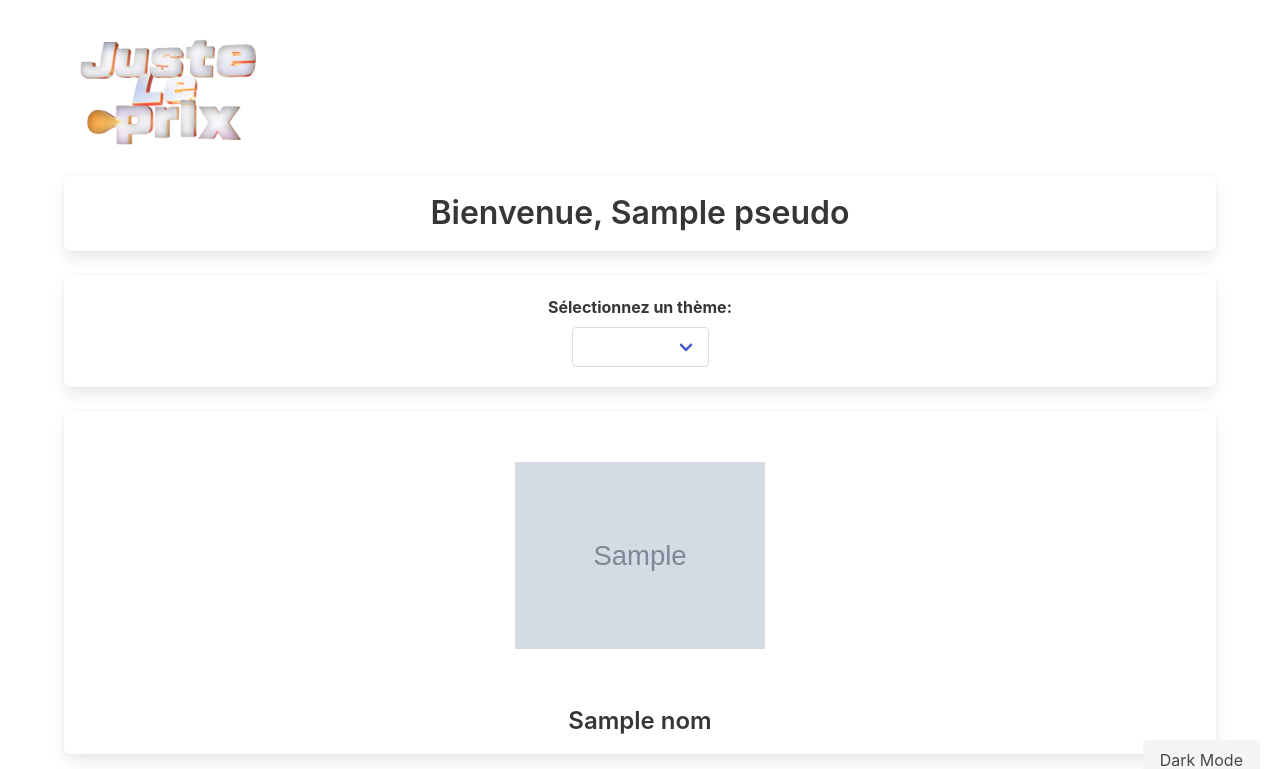
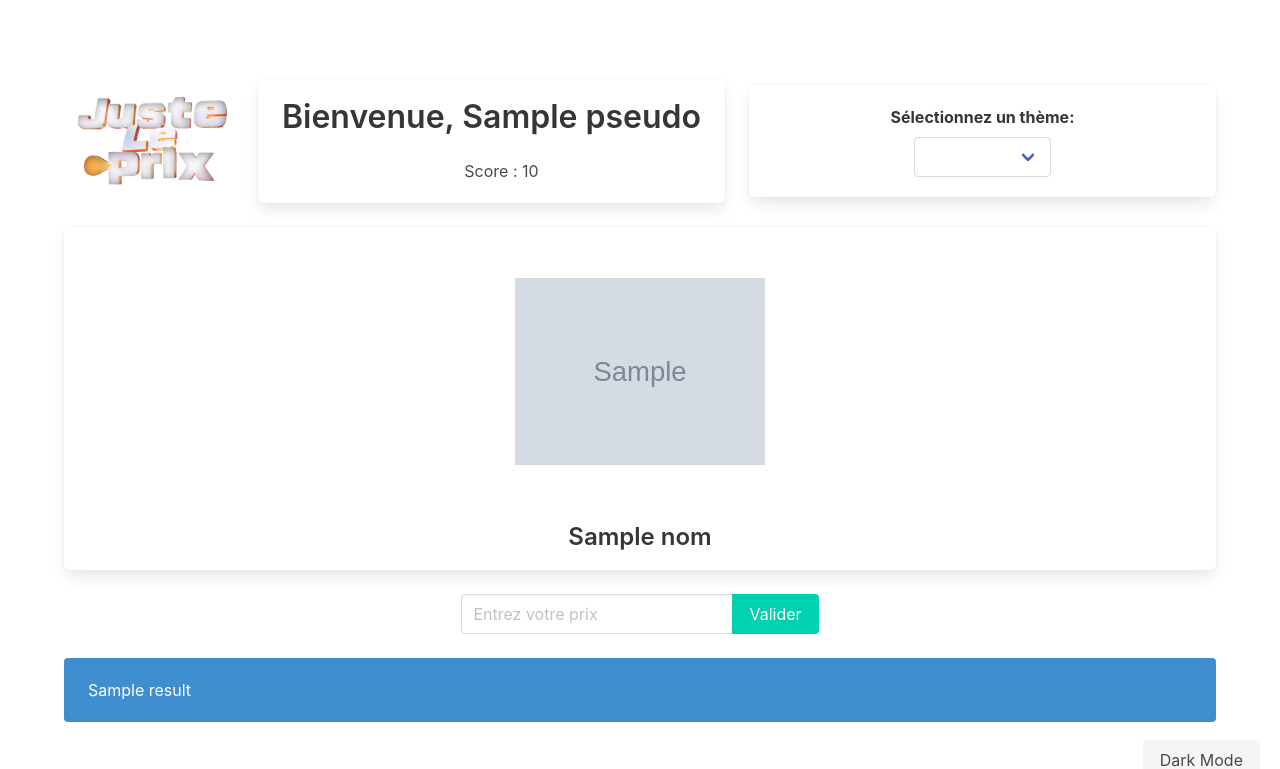
Before and after one commit to axelriv62/juste-le-prix, a Flask app: template templates/jeu.html in a window 1280 px wide. Shown: the top 769 px of the page. Run offline with Flask 3, Linux system fonts and the light colour scheme; the template is opened without the code that fills it: most values are stand-ins (such as "Sample title", 1, 10 or a date in 2020); grey boxes marked "Sample" are stand-in pictures.

Commit message:
Modification de styles, réagencement des éléments

```diff
--- a/templates/jeu.html
+++ b/templates/jeu.html
@@ -19,7 +19,7 @@
             padding: 2rem;
         }
         .logo-image {
-            width: 200px;
+            width: 170px;
             height: auto;
         }
         .product-image {
@@ -62,23 +62,30 @@
             margin-left: 20px;
             font-size: 1rem;
         }
+
+        .dark-mode .score {
+            color: #ffffff;
+        }
     </style>
 </head>
 <body>
 <section class="section">
     <div class="container">
-        <div class="columns">
+        <div class="columns is-vcentered">
             <div class="column is-narrow">
                 <a href="{{ url_for('index') }}">
                     <img src="{{ url_for('static', filename='img/logo.png') }}" alt="Logo du Juste Prix" class="logo-image">
                 </a>
             </div>
-        </div>
-
+            <div class="column">
+                <div class="columns is-vcentered">
+                    <div class="column is-half has-text-left">
                         <div class="box has-text-centered">
                             <h1 class="title">Bienvenue, {{ pseudo }}</h1>
+                            <p class="score">Score : {{ score }}</p>
                         </div>
-
+                    </div>
+                    <div class="column is-half has-text-right">
                         <div class="box has-text-centered">
                             <form id="theme-form" action="/jeu" method="get">
                                 <input type="hidden" name="pseudo" value="{{ pseudo }}">
@@ -95,6 +102,10 @@
                                     </div>
                                 </div>
                             </form>
+                        </div>
+                    </div>
+                </div>
+            </div>
         </div>
 
         <div id="product-info" class="box has-text-centered">
@@ -115,7 +126,6 @@
                 <div class="control">
                     <button class="button is-primary" type="submit">Valider</button>
                 </div>
-                <p class="score">Score : {{ score }}</p>
             </div>
         </form>
         {% if result %}
```
Lines whose indentation alone changed are shown as unchanged.
